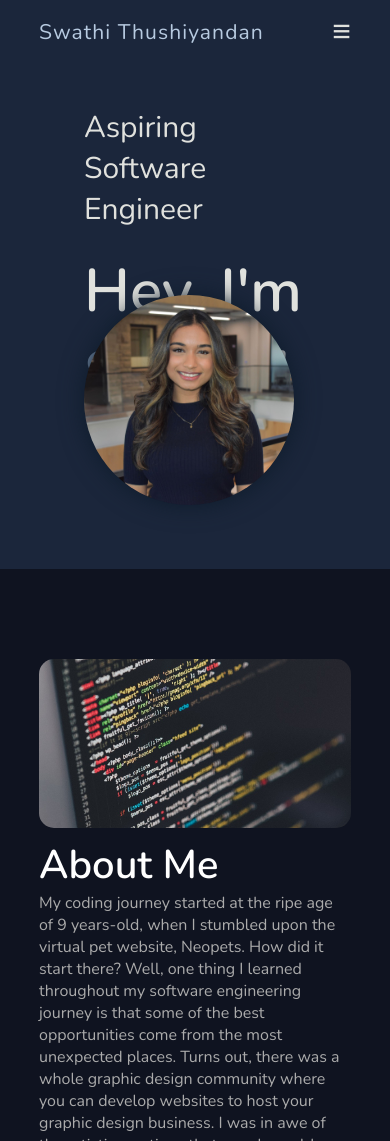
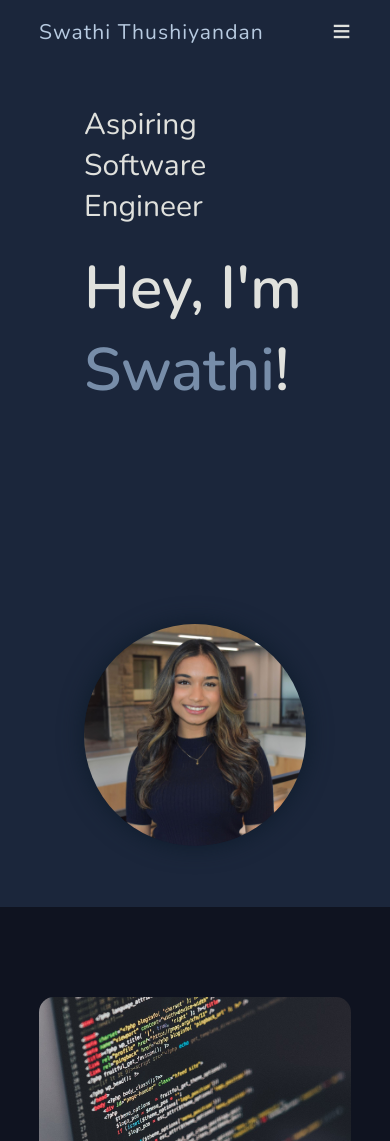
Before and after one commit to swathii-t/portfolio, a plain HTML site: page index.html in a window 390 px wide. Shown: the top 1141 px of the page. Drawn offline with nearby package versions, Linux system fonts and the light colour scheme.

Commit message:
Adjusted header for smaller screens

```diff
--- a/style.css
+++ b/style.css
@@ -306,17 +306,17 @@ a:hover, button:hover {
 }
 
 @media only screen and (max-width: 800px) {
-    #head {
+   #head {
         width: 100%;
         display: flex;
         flex-wrap: wrap;
         align-items: center;
         justify-content: space-between;
-        height: 60vh;
+        height: 100vh;
         margin-right: 10px;
     }
     .header-text {
-        height: 20vh;
+        height: 60vh;
     }
     .header-text, .header-img {
         width: 100%;
@@ -324,7 +324,7 @@ a:hover, button:hover {
     }
 
     .header-img {
-        max-width: 300px;
+        max-width: 500px;
     }
 
     .about-col-1, .about-col-2 {
```
